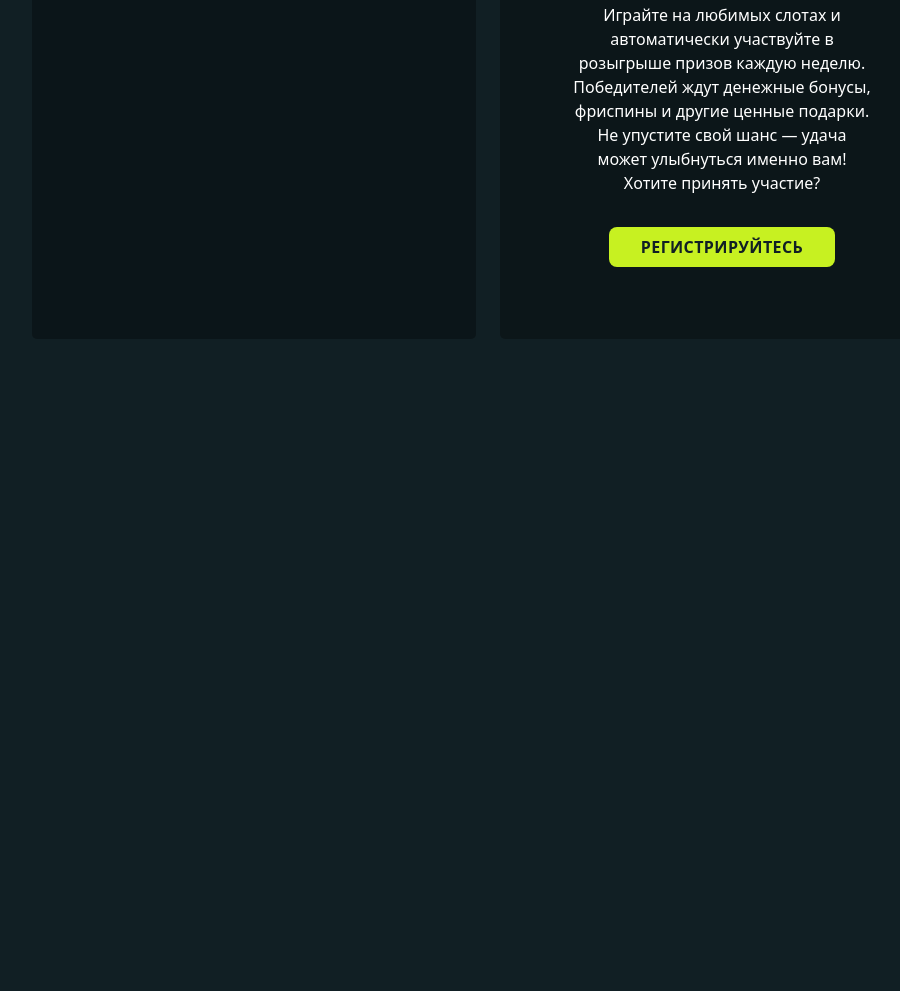
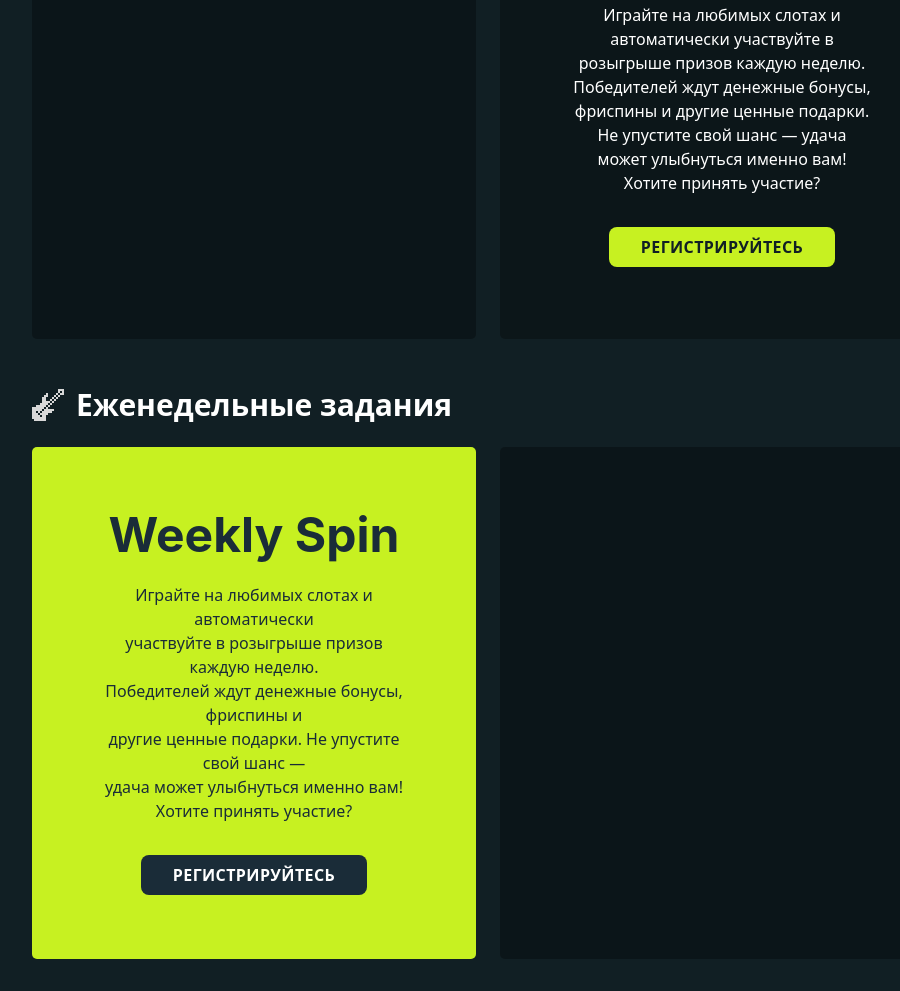
Before and after one commit to Hardyguardy/PapaBet, a website built with Vite: page index.html in a window 1280 px wide. Shown: the part 3981-4972 px from the top of the page, without its empty margins (312-1212 px from the left). Before the commit the page ends 4352 px from the top, so only its background shows below. Built offline with nearby package versions, Linux system fonts and the light colour scheme.

Commit message:
Add second section daily tasks

```diff
--- a/index.html
+++ b/index.html
@@ -845,6 +845,49 @@
               </div>
             </div>
           </section>
+
+          <!-- Еженедельные задания -->
+          <section class="mt-12">
+            <div class="flex items-center gap-3 mb-6">
+              <img src="assets/icons/Guitar.svg" alt="PapaBet" class="h-8" />
+              <h2 class="text-white text-3xl font-bold">
+                Еженедельные задания
+              </h2>
+            </div>
+
+            <div class="grid grid-cols-2 gap-6">
+              <div
+                class="bg-[#C7F121] items-center rounded-[5px] p-16 flex flex-col justify-center"
+              >
+                <h3
+                  class="text-[#1a2c38] text-5xl text-center font-bold font-family-base mb-6 leading-12"
+                >
+                  Weekly Spin
+                </h3>
+                <p class="text-[#1a2c38] text-base text-center mb-8 leading-6">
+                  Играйте на любимых слотах и автоматически <br />
+                  участвуйте в розыгрыше призов каждую неделю. <br />
+                  Победителей ждут денежные бонусы, фриспины и <br />
+                  другие ценные подарки. Не упустите свой шанс — <br />
+                  удача может улыбнуться именно вам! <br />
+                  Хотите принять участие?
+                </p>
+                <div>
+                  <button
+                    class="px-8 py-2 bg-[#1a2c38] text-white font-bold text-base rounded-lg hover:bg-[#253847] transition uppercase tracking-wide"
+                  >
+                    Регистрируйтесь
+                  </button>
+                </div>
+              </div>
+              <div
+                class="relative bg-black opacity-30 rounded-[5px] overflow-hidden"
+              >
+                <div class="absolute inset-0"></div>
+                <div class="absolute inset-0 bg-black opacity-30"></div>
+              </div>
+            </div>
+          </section>
         </div>
       </main>
     </div>
```
